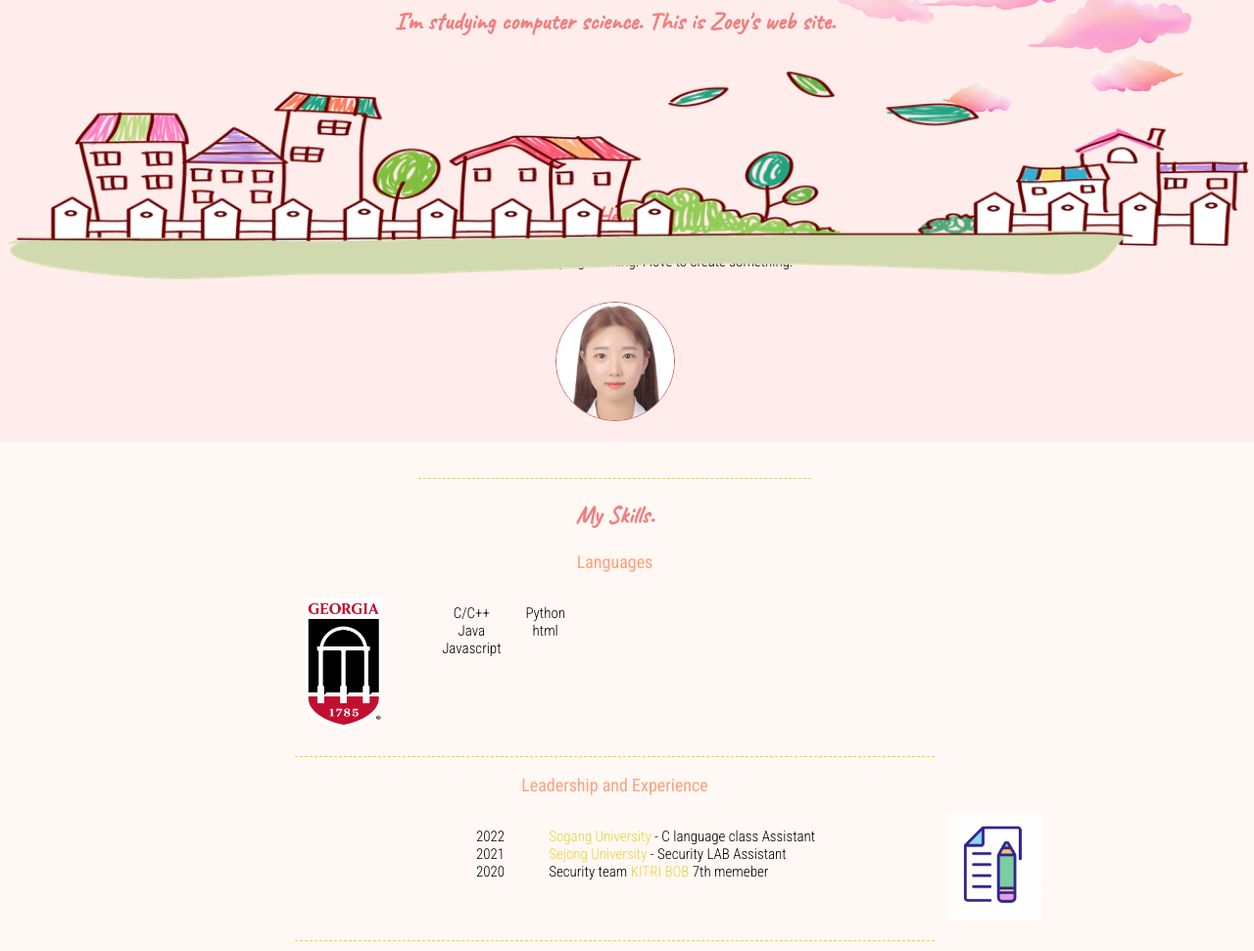
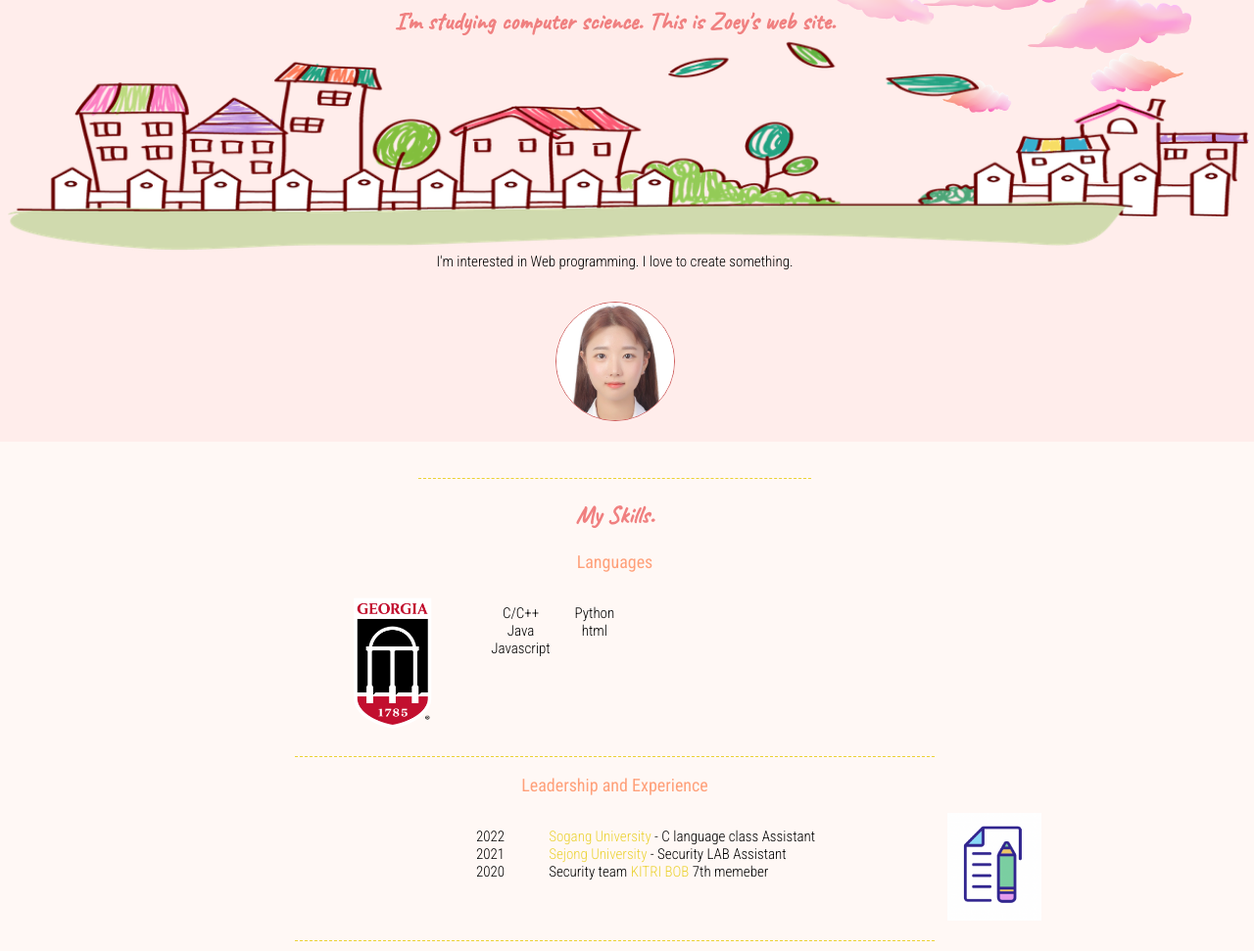
Before and after one commit to ccsum19/cv, a plain HTML site: page index.html in a window 1280 px wide. Shown: the part 126-1097 px from the top of the page at 98% size. Drawn offline with Linux system fonts and the light colour scheme.

Commit message:
Update style.css

```diff
--- a/css/style.css
+++ b/css/style.css
@@ -87,7 +87,7 @@ hr.bottom{
 }
 .top_img2{
   position: absolute;
-  top: 190px;
+  top: 160px;
   left: 0px;
 }
 .face{
@@ -105,8 +105,7 @@ ul.language{
 }
 img.language{
   float: left;
-  margin-left: 20%;
-  position: relative;
+  margin-left: 25%;
 }
 .lne{
   float: right;
```
